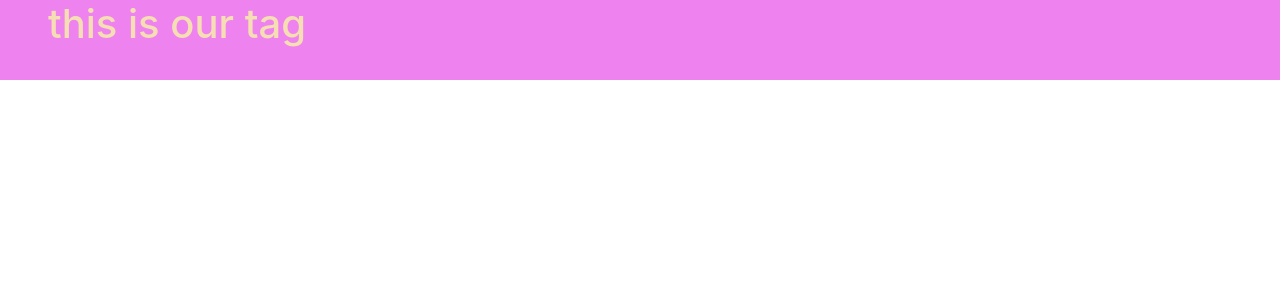
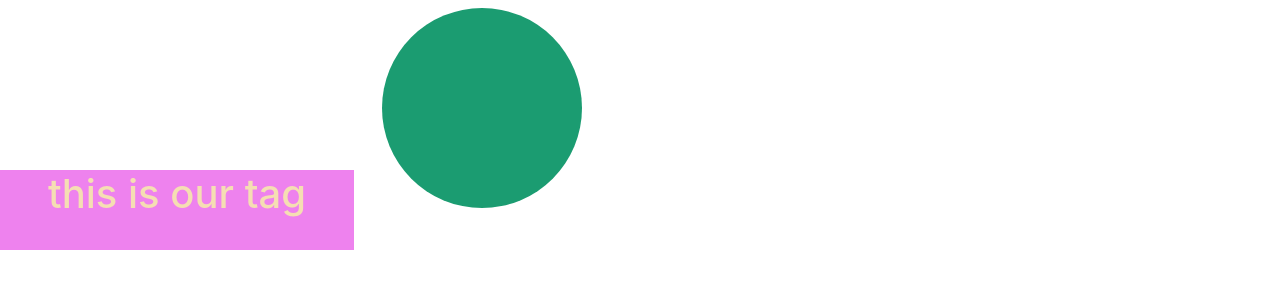
Before and after one commit to iqbalmahmu/new-bootsrap, a plain HTML site: page index.html in a window 1280 px wide. Drawn offline with nearby package versions, Linux system fonts and the light colour scheme.

Commit message:
added circule div

```diff
--- a/index.html
+++ b/index.html
@@ -16,5 +16,9 @@
     <div class="test-div px-5 pb-4">
         <h1>this is our tag </h1>
     </div>
+
+    <div class="another-div ml-4 mt-2 rounded-circle">
+
+    </div>
   </body>
 </html>
--- a/main.css
+++ b/main.css
@@ -9,4 +9,13 @@
   width: 200px; */
   background-color: violet;
   color: wheat;
+  display: inline-block;
 }
+
+.another-div {
+  height: 200px;
+  width: 200px;
+  background-color: rgb(27, 156, 113);
+  color: wheat;
+  display: inline-block;
+}
```
